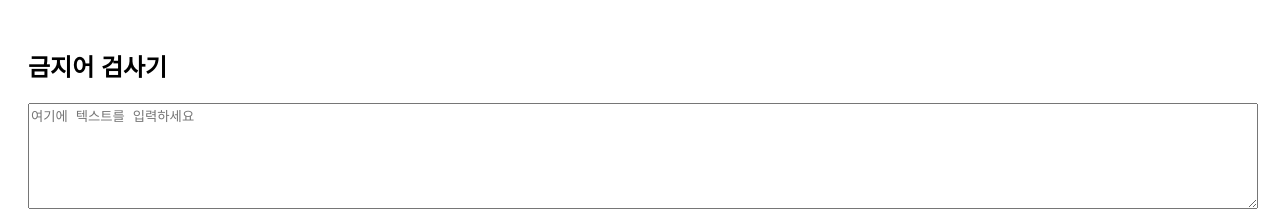
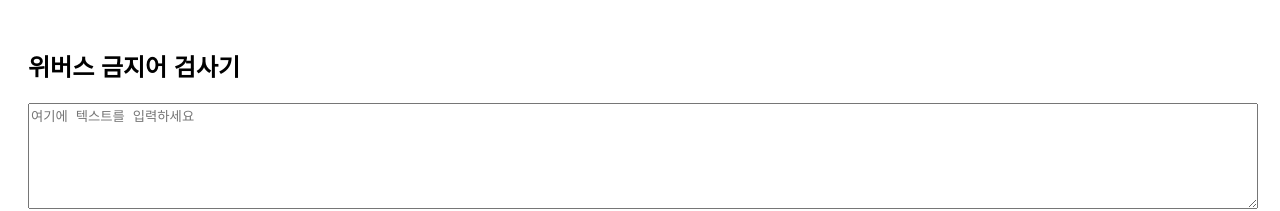
Before and after one commit to kimnamename/weverse_blocked_word, a plain HTML site: page index.html in a window 1280 px wide. Shown: the top 211 px of the page. Drawn offline with Linux system fonts and the light colour scheme.

Commit message:
Update index.html

```diff
--- a/index.html
+++ b/index.html
@@ -2,7 +2,7 @@
 <html lang="ko">
 <head>
   <meta charset="UTF-8" />
-  <title>금지어 검사기</title>
+  <title>위버스 금지어 검사기</title>
   <!-- Google tag (gtag.js) -->
   <script async src="https://www.googletagmanager.com/gtag/js?id=G-75X5ZG4FQV"></script>
   <script>
@@ -39,7 +39,7 @@
 </head>
 <body>
 
-  <h2>금지어 검사기</h2>
+  <h2>위버스 금지어 검사기</h2>
   <textarea id="userInput" placeholder="여기에 텍스트를 입력하세요"></textarea>
   <br />
   <button onclick="checkBannedWords()">검사하기</button>
```
